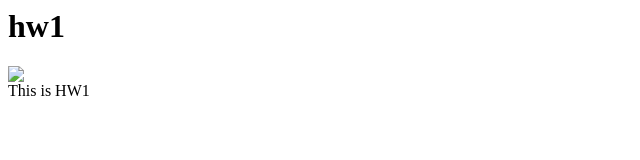
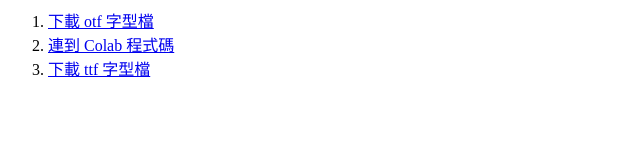
Before and after one commit to Jerome1229/ct2022s, a plain HTML site: page hw01/index.html in a window 1280 px wide. Shown: the whole page, without its empty margins (0-640 px from the left). Drawn offline with Linux system fonts and the light colour scheme.

Commit message:
Add files via upload

```diff
--- a/hw01/index.html
+++ b/hw01/index.html
@@ -1,11 +1,10 @@
 <html>
 	<head></head>
 	<body>
-		<h1> hw1 </h1>
-		<div> <img src="/hw01/tree.jpg"> </div>
-		<div> This is HW1 </div>
+		<ol>
+		<li><a href="https://drive.google.com/file/d/1-1-NyrCKMJ5zbrXJsXHdpGvqYyRlCpid/view?usp=sharing">下載 otf 字型檔</a></li>
+		<li><a href="https://colab.research.google.com/drive/1fptxcsJxZAoKbUcjI6Gu1IekAJH2IqSm">連到 Colab 程式碼</a></li>
+		<li><a href="https://drive.google.com/file/d/1FBEan7YeKdBbMg0hpkaaoX9OjAyYNA6U/view?usp=sharing">下載 ttf 字型檔</a></li>
+		</ol>
 	</body>
-
-
-
 </html>
```
